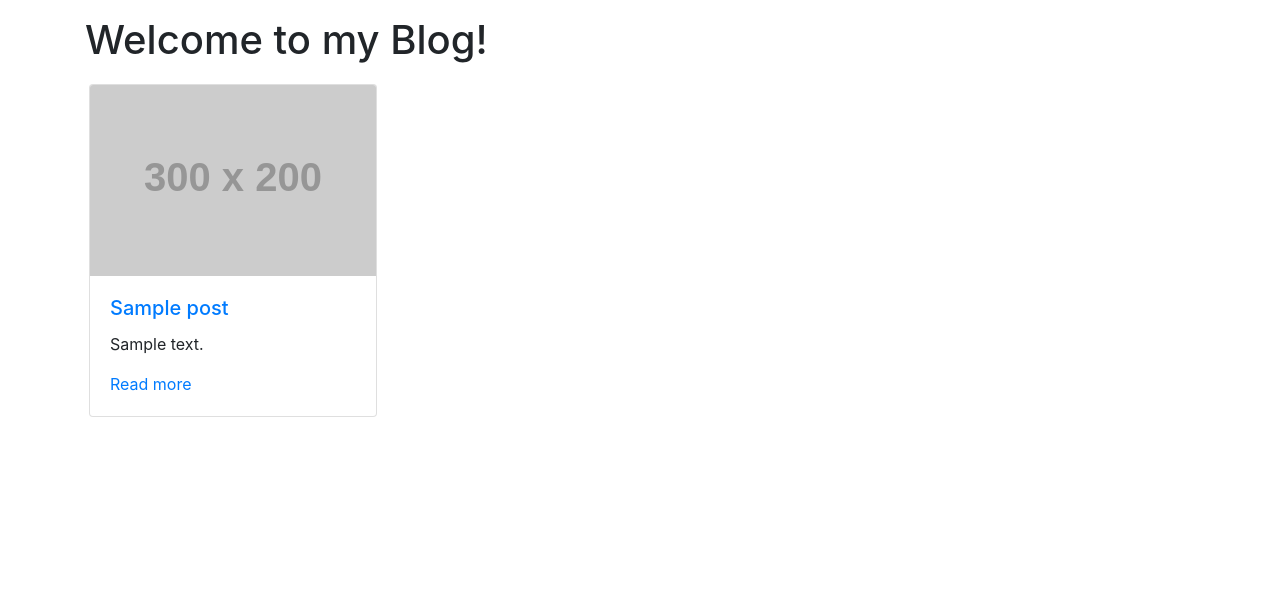
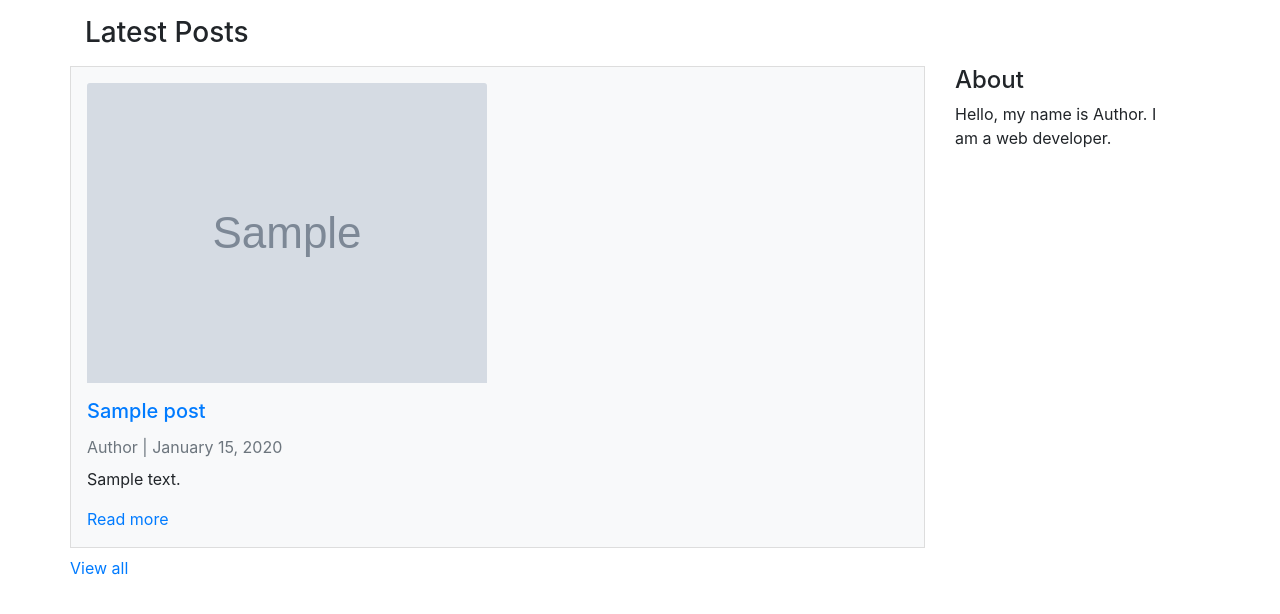
Before and after one commit to yulia633/blog-php, a PHP site: template templates/index.html.twig in a window 1280 px wide. Shown: the part 56-670 px from the top of the page. Run offline with PHP 8.4, Linux system fonts and the light colour scheme; the template is opened without the code that fills it: most values are stand-ins (such as "Sample title", 1, 10 or a date in 2020); grey boxes marked "Sample" are stand-in pictures; grey boxes labelled with a size stand in for pictures from a placeholder-image service; data that the repository does not hold is empty; some libraries are stand-ins or nearby versions.

Commit message:
add latest posts

```diff
--- a/templates/index.html.twig
+++ b/templates/index.html.twig
@@ -2,29 +2,34 @@
 
 {% block body %}
 <div class="container">
-  <h1 class="mb-3 mt-3">Welcome to my Blog!</h1>
-  {% set rowCount = 1 %}
-  {% for post in posts %}
-    {% if rowCount == 1 %}
-      <div class="container row">
-    {% endif %}
-      <div class="p-1">
-        <div class="card" style="width: 18rem;">
-          <img src="https://dummyimage.com/300x200/5b76ba/ffffff" class="card-img-top" alt="{{ post.title|escape }}">
-          <div class="card-body">
-            <a href="/{{ post.url_key }}"><h5 class="card-title">{{ post.title|escape }}</h5></a>
-            <p class="card-text">{{ post.description|escape }}</p>
-            <a href="/{{ post.url_key }}" class="">Read more</a>
+  <h3 class="mb-3 mt-3">Latest Posts</h3>
+  <div class="row">
+    <div class="col-md-9">
+      {% for post in posts %}
+        <div class="row mb-2 bg-light" style="border: 1px solid #ddd;">
+          <div class="p-3">
+            {% if post.image_path is not null %}
+              <img src="{{ post.image_path }}" class="card-img-top" alt="{{ post.title|escape }}">
+            {% endif %}
+            <div class="mt-3">
+              <a href="/{{ post.url_key }}"><h5 class="card-title">{{ post.title|escape }}</h5></a>
+              <span class="text-muted">Author | {{ post.published_date|date("F d, Y") }}</span>
+              <p class="mt-2">{{ post.description|escape }}</p>
+              <a href="/{{ post.url_key }}" class="">Read more</a>
+            </div>
           </div>
         </div>
+      {% endfor %}
+      <div class="row">
+        <a href="/blog">View all</a>
       </div>
-    {% set rowCount = rowCount + 1 %}
-    {% if rowCount == 1 %}
+    </div>
+    <div class="col-md-3">
+      <div class="container">
+        <h4>About</h4>
+        <p>Hello, my name is Author. I am a web developer.</p>
       </div>
-    {% endif %}
-    {% if rowCount > 3 %}
-      {% set rowCount = 1 %}
-    {% endif %}
-  {% endfor %}
+    </div>
+  </div>
 </div>
 {% endblock %}
--- a/templates/post.html.twig
+++ b/templates/post.html.twig
@@ -2,7 +2,9 @@
 
 {% block body %}
   <div class="container">
-    <img src="https://dummyimage.com/1200x400/5b76ba/ffffff" class="img-fluid" alt="...">
+    {% if post.image_path is not null %}
+      <img src="{{ post.image_path }}" class="img-fluid" alt="{{ post.title|escape }}">
+    {% endif %}
     <h1 class="mt-3 mb-3">{{ post.title|escape }}</h1>
     <div class="container mb-3">
       <div class="row">
```
Also changed, not shown: public/index.php (+7 -6 lines), src/LatestPosts.php (added, +38 -0 lines), 2 other files.
